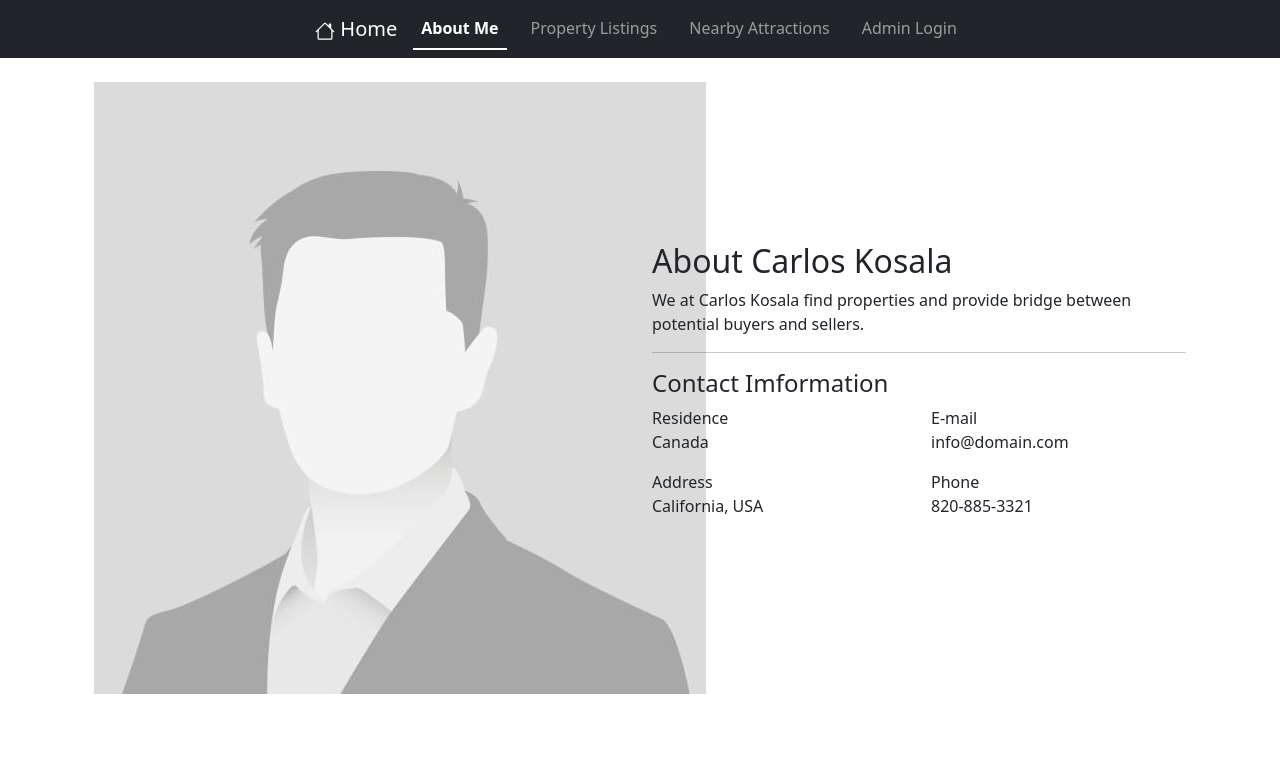
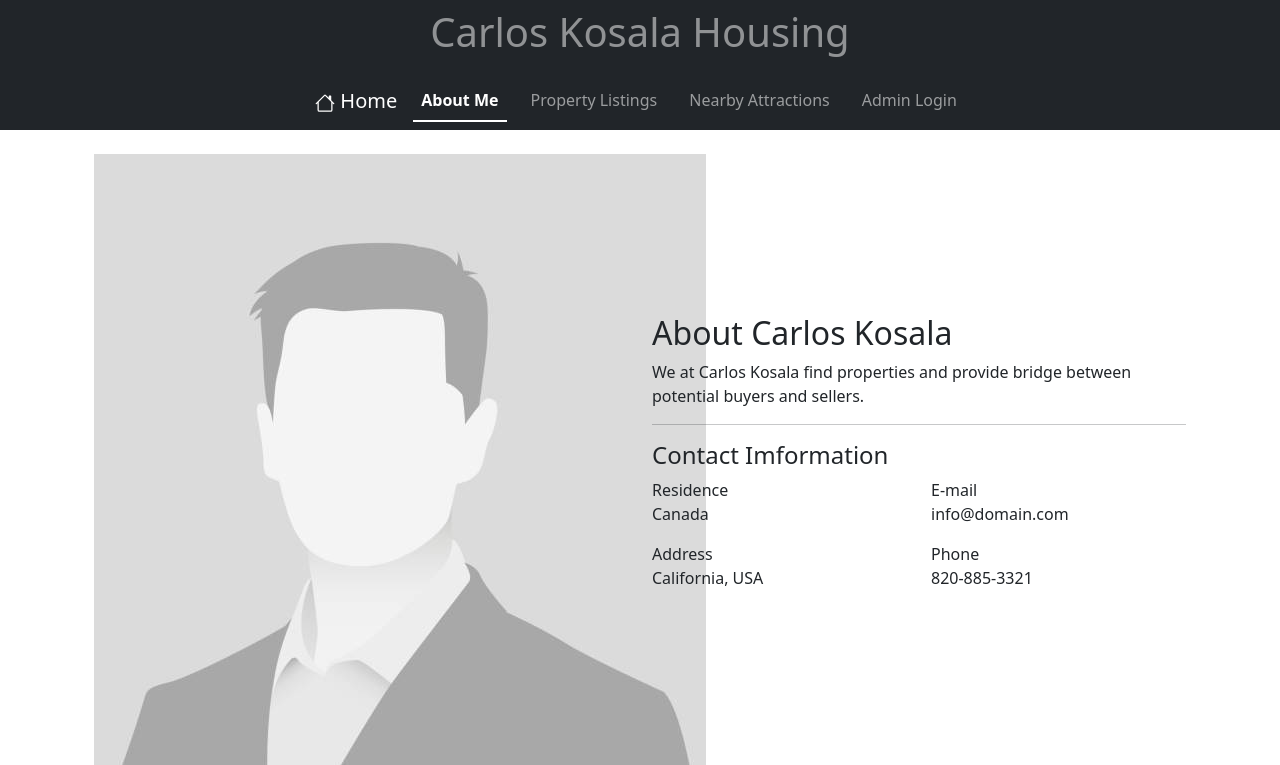
Before and after one commit to jayasripitti/PropertyListing, a Django app: page /about/ in a window 1280 px wide. Shown: the top 765 px of the page. Run offline with Django 5.2, Linux system fonts and the light colour scheme.

Commit message:
adding: Carlos Kosala Housing branding

```diff
--- a/main/templates/main/base.html
+++ b/main/templates/main/base.html
@@ -4,11 +4,12 @@
 <head>
     <meta charset="UTF-8">
     <meta name="viewport" content="width=device-width, initial-scale=1.0">
-    <title>My Website</title>
+    <title>Carlos Kosala Housing</title>
     <!-- Bootstrap CSS -->
     <link href="https://cdn.jsdelivr.net/npm/bootstrap@5.3.3/dist/css/bootstrap.min.css" rel="stylesheet">
 </head>
 <body>
+    <nav class="navbar navbar-expand-lg bg-dark justify-content-center sticky-top" data-bs-theme="dark"><h1 class="text-white-50">Carlos Kosala Housing</h1></nav>
     <nav class="navbar navbar-expand-lg bg-dark justify-content-center sticky-top" data-bs-theme="dark">
         <a class="navbar-brand" href="{% url 'home' %}">
             <svg xmlns="http://www.w3.org/2000/svg" width="20" height="20" fill="currentColor" class="bi bi-house" viewBox="0 0 16 16">
```
